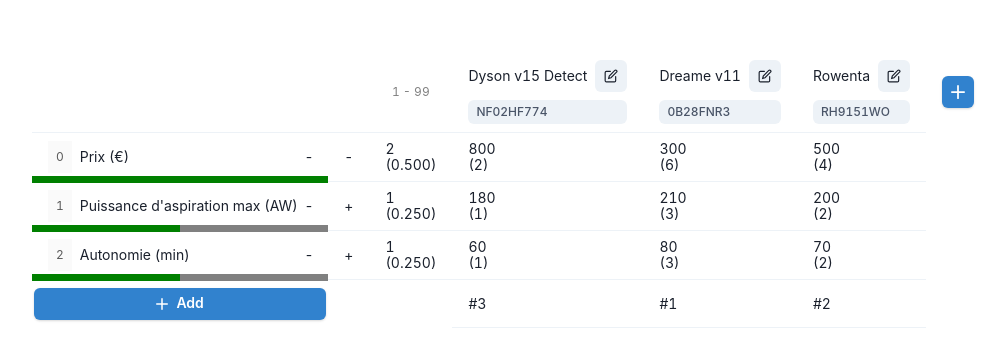
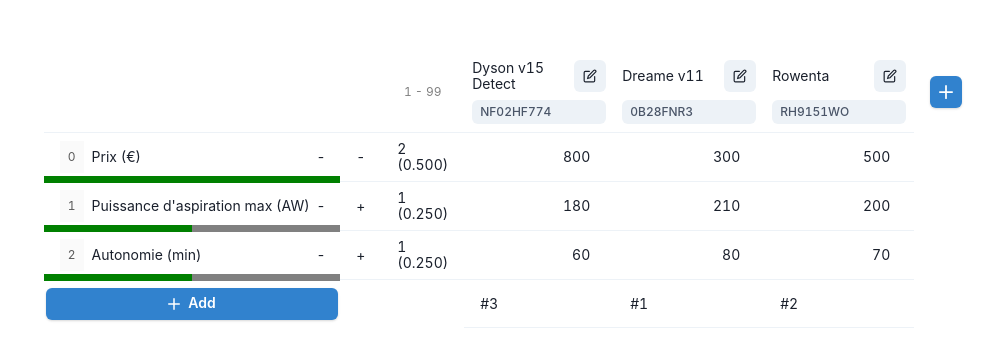
Before and after one commit to MjStryker/multi-criteria-decision-making-app, a React (Create React App) app: page / in a window 1280 px wide. Shown: the part 210-570 px from the top of the page, without its empty margins (129-1134 px from the left). Built offline with nearby package versions, Linux system fonts and the light colour scheme.

Commit message:
Editable inputs

```diff
--- a/src/components/Comparator/DataTable.tsx
+++ b/src/components/Comparator/DataTable.tsx
@@ -79,7 +79,7 @@ const DataTable = () => {
     // eslint-disable-next-line react-hooks/exhaustive-deps
   }, [rankedProducts]);
 
-  const { addProductWithCriteria, setProductCriteriaValue } =
+  const { addProductWithCriteria, setProductCriterionValue } =
     useHandleProductsWithCriteria(
       productsWithCriteria,
       onSetProductsWithCriteria
@@ -123,7 +123,7 @@ const DataTable = () => {
           productsWithCriteria={productsWithCriteria}
           updateCriterion={updateCriterion}
           removeCriterion={removeCriterion}
-          setProductCriteriaValue={setProductCriteriaValue}
+          setProductCriterionValue={setProductCriterionValue}
         />
 
         <TableFooter
--- a/src/components/Comparator/Table/Body/Cells/CriterionProductValueCell.tsx
+++ b/src/components/Comparator/Table/Body/Cells/CriterionProductValueCell.tsx
@@ -1,141 +1,92 @@
+import {
+  Editable,
+  EditableInput,
+  EditablePreview,
+  Input,
+  Td,
+  Tooltip,
+  useColorModeValue,
+} from "@chakra-ui/react";
 import { deepEqual, isDefined } from "../../../../../utils/objects";
-import { useLayoutEffect, useRef, useState } from "react";
+import {
+  isValidNonEmptyString,
+  parseStringAsNumber,
+} from "../../../../../utils/strings";
+import { useEffect, useLayoutEffect, useRef, useState } from "react";
+import useHandleProductsWithCriteria, {
+  useHandleProductsWithCriteriaFunctions,
+} from "../../../../../hooks/data/useHandleProductsWithCriteria";
 
 import { TCriterion } from "../../../../../types/criteria";
 import { TProduct } from "../../../../../types/products";
 import { TProductWithCriterion } from "../../../../../types/productsWithCriteria";
-import { Td } from "@chakra-ui/react";
 import { isValidNumber } from "../../../../../utils/numbers";
 import { minWidth } from "../../../../../styles/tables/tableCell";
-import { parseStringAsNumber } from "../../../../../utils/strings";
-import useClickOutside from "../../../../../hooks/useClickOutside";
-import useHandleProductsWithCriteria from "../../../../../hooks/data/useHandleProductsWithCriteria";
 
 type CriterionProductValueCellProps = {
   criterion: TCriterion;
   product: TProduct;
-  criteriaProductValue: TProductWithCriterion | null;
-  setProductCriteriaValue: ReturnType<
-    typeof useHandleProductsWithCriteria
-  >["setProductCriteriaValue"];
+  criterionProductValue: TProductWithCriterion | null;
+  setProductCriterionValue: useHandleProductsWithCriteriaFunctions["setProductCriterionValue"];
 };
 
-const CriterionProductValueCell = (props: CriterionProductValueCellProps) => {
-  const cellRef = useRef<HTMLTableCellElement>(null);
-  const inputRef = useRef<HTMLInputElement>(null);
+const CriterionProductValueCell = ({
+  criterion,
+  product,
+  criterionProductValue,
+  setProductCriterionValue,
+}: CriterionProductValueCellProps) => {
+  const getValueFromProps = () =>
+    isValidNumber(criterionProductValue?.value)
+      ? criterionProductValue?.value?.toString() || null
+      : null;
 
-  const cellId = `value-${props.criteriaProductValue?.id}`;
-
-  const [editMode, setEditMode] = useState(false);
-
-  const currentValue = props.criteriaProductValue?.value ?? null;
-
-  const [criterionProductNewValue, setCriterionProductNewValue] =
-    useState(currentValue);
-
-  const valueChanged = !deepEqual(criterionProductNewValue, currentValue);
+  const [value, setValue] = useState<string | null>(getValueFromProps);
 
   /**
-   * Forces focus on input when entering edit mode state
+   * * Sync local state on props change
    */
-  useLayoutEffect(() => {
-    if (editMode) {
-      inputRef.current?.focus();
-    }
-  }, [editMode]);
+  useEffect(() => {
+    setValue(getValueFromProps);
+    return () => setValue(null);
+    // eslint-disable-next-line react-hooks/exhaustive-deps
+  }, [criterionProductValue]);
 
-  const handleClickOnCell = () => {
-    if (!editMode) {
-      console.log(`[ Cell ] Selected cell ${cellId}`);
-      setCriterionProductNewValue(currentValue);
-      setEditMode(true);
-    }
+  /**
+   * * Handle Inputs change / validation
+   */
+  const onChange = (nextValue: string) => {
+    setValue(nextValue);
   };
 
-  const handleClickOutsideCell = () => {
-    if (editMode) {
-      console.log(`[ Cell ] Clicked away from cell ${cellId}`);
-      applyChanges();
-      closeEditMode();
-    }
-  };
+  const onSubmit = () => {
+    const newValue = isValidNonEmptyString(value)
+      ? parseStringAsNumber(value as string)
+      : null;
 
-  useClickOutside(cellRef, handleClickOutsideCell);
-
-  const applyChanges = () => {
-    if (valueChanged) {
-      console.log("[ Cell ] Update value:", {
-        old: { value: currentValue },
-        new: { value: criterionProductNewValue },
-      });
-
-      props.setProductCriteriaValue(
-        props.product,
-        props.criterion,
-        criterionProductNewValue
-      );
-    }
-  };
-
-  const closeEditMode = () => {
-    inputRef.current?.blur();
-    setEditMode(false);
+    setProductCriterionValue(product, criterion, newValue);
   };
 
   return (
-    <Td ref={cellRef} onClick={handleClickOnCell}>
-      <div
-        style={{
-          margin: -8,
-          padding: editMode ? 0 : 8,
-          width: "100%",
-        }}
-      >
-        {editMode ? (
-          <input
-            ref={inputRef}
-            type="number"
-            value={
-              isValidNumber(criterionProductNewValue)
-                ? criterionProductNewValue
-                : ""
-            }
-            onChange={(e) =>
-              setCriterionProductNewValue(parseStringAsNumber(e.target.value))
-            }
-            onKeyUp={(e) => {
-              switch (e.key) {
-                case "Enter":
-                  applyChanges();
-                  closeEditMode();
-                  break;
-                case "Escape":
-                  if (valueChanged) {
-                    console.log("[ Cell ] Abort changes:", {
-                      current: currentValue,
-                      abort: criterionProductNewValue,
-                    });
-                    setCriterionProductNewValue(currentValue);
-                  }
-                  closeEditMode();
-                  break;
-              }
-            }}
-            style={{
-              width: minWidth,
-              padding: "7px 6px",
-            }}
-          />
-        ) : (
-          <div>
-            <div>{isValidNumber(currentValue) ? currentValue : "-"}</div>
+    <Td isNumeric>
+      <Editable value={value || "-"} onChange={onChange} onSubmit={onSubmit}>
+        <EditablePreview
+          py={2}
+          px={2}
+          w="full"
+          _hover={{
+            background: useColorModeValue("gray.100", "gray.700"),
+          }}
+        />
 
-            {isDefined(props.criteriaProductValue?.criterionRankPts) ? (
-              <div>({props.criteriaProductValue?.criterionRankPts ?? "-"})</div>
-            ) : null}
-          </div>
-        )}
-      </div>
+        <Input
+          as={EditableInput}
+          type="number"
+          borderRadius="base"
+          size="sm"
+          px={2}
+        />
+      </Editable>
     </Td>
   );
 };
--- a/src/components/Comparator/Table/Body/TableBody.tsx
+++ b/src/components/Comparator/Table/Body/TableBody.tsx
@@ -3,36 +3,42 @@ import { TProduct } from "../../../../types/products";
 import { TProductWithCriterion } from "../../../../types/productsWithCriteria";
 import TableBodyRow from "./TableBodyRow";
 import { getCriteriaMaxWeight } from "../../../../utils/criteria/criteria";
-import useHandleCriteria from "../../../../hooks/data/useHandleCriteria";
-import useHandleProductsWithCriteria from "../../../../hooks/data/useHandleProductsWithCriteria";
+import { useHandleCriteriaFunctions } from "../../../../hooks/data/useHandleCriteria";
+import { useHandleProductsWithCriteriaFunctions } from "../../../../hooks/data/useHandleProductsWithCriteria";
+import { useMemo } from "react";
 
 type TableBodyProps = {
   criteria: TCriterion[];
   products: TProduct[];
   productsWithCriteria: TProductWithCriterion[];
-  updateCriterion: ReturnType<typeof useHandleCriteria>["updateCriterion"];
-  removeCriterion: ReturnType<typeof useHandleCriteria>["removeCriterion"];
-  setProductCriteriaValue: ReturnType<
-    typeof useHandleProductsWithCriteria
-  >["setProductCriteriaValue"];
+  updateCriterion: useHandleCriteriaFunctions["updateCriterion"];
+  removeCriterion: useHandleCriteriaFunctions["removeCriterion"];
+  setProductCriterionValue: useHandleProductsWithCriteriaFunctions["setProductCriterionValue"];
 };
 
-const TableBody = (props: TableBodyProps) => {
-  const maxWeight = getCriteriaMaxWeight(props.criteria);
+const TableBody = ({
+  criteria,
+  products,
+  productsWithCriteria,
+  updateCriterion,
+  removeCriterion,
+  setProductCriterionValue,
+}: TableBodyProps) => {
+  const maxWeight = useMemo(() => getCriteriaMaxWeight(criteria), [criteria]);
 
   return (
     <tbody>
-      {props.criteria.map((criterion, rowIdx) => (
+      {criteria.map((criterion, rowIdx) => (
         <TableBodyRow
           key={criterion.id}
           criterion={criterion}
           maxWeight={maxWeight}
-          products={props.products}
-          productsWithCriteria={props.productsWithCriteria}
+          products={products}
+          productsWithCriteria={productsWithCriteria}
           rowIdx={rowIdx}
-          updateCriterion={props.updateCriterion}
-          removeCriterion={props.removeCriterion}
-          setProductCriteriaValue={props.setProductCriteriaValue}
+          updateCriterion={updateCriterion}
+          removeCriterion={removeCriterion}
+          setProductCriterionValue={setProductCriterionValue}
         />
       ))}
     </tbody>
--- a/src/components/Comparator/Table/Body/TableBodyRow.tsx
+++ b/src/components/Comparator/Table/Body/TableBodyRow.tsx
@@ -8,8 +8,8 @@ import { TCriterion } from "../../../../types/criteria";
 import { TProduct } from "../../../../types/products";
 import { TProductWithCriterion } from "../../../../types/productsWithCriteria";
 import { createEmptyProductCriterionValue } from "../../../../utils/productsWithCriteria/productsWithCriteria";
-import useHandleCriteria from "../../../../hooks/data/useHandleCriteria";
-import useHandleProductsWithCriteria from "../../../../hooks/data/useHandleProductsWithCriteria";
+import { useHandleCriteriaFunctions } from "../../../../hooks/data/useHandleCriteria";
+import { useHandleProductsWithCriteriaFunctions } from "../../../../hooks/data/useHandleProductsWithCriteria";
 
 type TableBodyRowProps = {
   criterion: TCriterion;
@@ -17,60 +17,67 @@ type TableBodyRowProps = {
   productsWithCriteria: TProductWithCriterion[];
   rowIdx: number;
   maxWeight: number;
-  updateCriterion: ReturnType<typeof useHandleCriteria>["updateCriterion"];
-  removeCriterion: ReturnType<typeof useHandleCriteria>["removeCriterion"];
-  setProductCriteriaValue: ReturnType<
-    typeof useHandleProductsWithCriteria
-  >["setProductCriteriaValue"];
+  updateCriterion: useHandleCriteriaFunctions["updateCriterion"];
+  removeCriterion: useHandleCriteriaFunctions["removeCriterion"];
+  setProductCriterionValue: useHandleProductsWithCriteriaFunctions["setProductCriterionValue"];
 };
 
-const TableBodyRow = (props: TableBodyRowProps) => {
+const TableBodyRow = ({
+  criterion,
+  products,
+  productsWithCriteria,
+  rowIdx,
+  maxWeight,
+  updateCriterion,
+  removeCriterion,
+  setProductCriterionValue,
+}: TableBodyRowProps) => {
   return (
-    <Tr key={props.criterion.id}>
+    <Tr key={criterion.id}>
       {/*
        * CRITERION - NAME / UNIT
        */}
       <CriterionNameUnitCell
-        criterion={props.criterion}
-        rowIdx={props.rowIdx}
-        maxWeight={props.maxWeight}
-        updateCriterion={props.updateCriterion}
-        removeCriterion={props.removeCriterion}
+        criterion={criterion}
+        rowIdx={rowIdx}
+        maxWeight={maxWeight}
+        updateCriterion={updateCriterion}
+        removeCriterion={removeCriterion}
       />
 
       {/*
        * CRITERION - BENEFICIAL
        */}
       <CriterionBeneficialCell
-        criterion={props.criterion}
-        updateCriterion={props.updateCriterion}
+        criterion={criterion}
+        updateCriterion={updateCriterion}
       />
 
       {/*
        * CRITERION - WEIGHT
        */}
       <CriterionWeightCell
-        criterion={props.criterion}
-        updateCriterion={props.updateCriterion}
+        criterion={criterion}
+        updateCriterion={updateCriterion}
       />
 
       {/*
        * PRODUCTS - CRITERION VALUES
        */}
-      {props.products.map((product, productColumnIdx) => {
-        const criteriaProductValue =
-          props.productsWithCriteria.find(
+      {products.map((product) => {
+        const criterionProductValue =
+          productsWithCriteria.find(
             ({ criterionId: criteriaId, productId }) =>
-              criteriaId === props.criterion.id && productId === product.id
-          ) ?? createEmptyProductCriterionValue(product, props.criterion);
+              criteriaId === criterion.id && productId === product.id
+          ) ?? createEmptyProductCriterionValue(product, criterion);
 
         return (
           <CriterionProductValueCell
-            key={criteriaProductValue.id}
-            criterion={props.criterion}
+            key={criterionProductValue.id}
+            criterion={criterion}
             product={product}
-            criteriaProductValue={criteriaProductValue}
-            setProductCriteriaValue={props.setProductCriteriaValue}
+            criterionProductValue={criterionProductValue}
+            setProductCriterionValue={setProductCriterionValue}
           />
         );
       })}
--- a/src/components/Comparator/Table/Header/EditProductForm.tsx
+++ b/src/components/Comparator/Table/Header/EditProductForm.tsx
@@ -50,10 +50,10 @@ const EditProductForm = ({
   /**
    * * Handle Inputs change
    */
-  const handleNameChange = (e: FormEvent<HTMLInputElement>) =>
+  const onNameChange = (e: FormEvent<HTMLInputElement>) =>
     setName(e.currentTarget.value);
 
-  const handleReferenceChange = (e: FormEvent<HTMLInputElement>) =>
+  const onReferenceChange = (e: FormEvent<HTMLInputElement>) =>
     setReference(e.currentTarget.value);
 
   /**
@@ -77,13 +77,13 @@ const EditProductForm = ({
   /**
    * * Form
    */
-  const handleSubmit = (e: FormEvent<HTMLFormElement>) => {
+  const onSubmit = (e: FormEvent<HTMLFormElement>) => {
     e.preventDefault();
     onSave();
   };
 
   return (
-    <form onSubmit={handleSubmit}>
+    <form onSubmit={onSubmit}>
       <Stack spacing={4}>
         <TextInput
           label="Name"
@@ -91,7 +91,7 @@ const EditProductForm = ({
           ref={firstFieldRef}
           type="text"
           value={name}
-          onChange={handleNameChange}
+          onChange={onNameChange}
           isDisabled={confirmDelete}
           // defaultValue={}
         />
@@ -101,7 +101,7 @@ const EditProductForm = ({
           id="product-reference"
           type="text"
           value={reference}
-          onChange={handleReferenceChange}
+          onChange={onReferenceChange}
           isDisabled={confirmDelete}
           // defaultValue={}
         />
--- a/src/components/Comparator/Table/Header/TableHeader.tsx
+++ b/src/components/Comparator/Table/Header/TableHeader.tsx
@@ -4,6 +4,7 @@ import {
   Flex,
   HStack,
   IconButton,
+  SimpleGrid,
   Tag,
   Td,
   Text,
@@ -65,23 +66,26 @@ const TableHeader = ({
          */}
         {products.map((product, idx) => {
           return (
-            <Td key={product.id}>
+            <Td key={product.id} w="150px" maxW="150px" px={2}>
               <VStack className="CellContainer" alignItems="stretch">
-                <HStack
+                <SimpleGrid
                   className="FirstRowContainer"
-                  flex={1}
-                  flexDirection="row"
-                  justifyContent="space-between"
+                  templateColumns="1fr auto"
                   alignItems="center"
+                  gap={1}
                 >
-                  <Text>{product.name ?? `Produit ${idx + 1}`}</Text>
+                  <Text whiteSpace="break-spaces" wordBreak="break-word">
+                    {product.name ?? `Produit ${idx + 1}`}
+                  </Text>
 
-                  <EditProductButton
-                    product={product}
-                    updateProduct={updateProduct}
-                    removeProduct={removeProduct}
-                  />
-                </HStack>
+                  <Box>
+                    <EditProductButton
+                      product={product}
+                      updateProduct={updateProduct}
+                      removeProduct={removeProduct}
+                    />
+                  </Box>
+                </SimpleGrid>
 
                 <Tag color="gray.600" fontSize="xs">
                   {product.reference}
--- a/src/hooks/data/useHandleCriteria.ts
+++ b/src/hooks/data/useHandleCriteria.ts
@@ -7,6 +7,8 @@ import { TCriterion } from "../../types/criteria";
 import { TProduct } from "../../types/products";
 import { createEmptyProductCriterionValue } from "../../utils/productsWithCriteria/productsWithCriteria";
 import useHandleProductsWithCriteria from "./useHandleProductsWithCriteria";
+
+export type useHandleCriteriaFunctions = ReturnType<typeof useHandleCriteria>;
 
 const useHandleCriteria = (
   setCriteria: React.Dispatch<React.SetStateAction<TCriterion[]>>,
--- a/src/hooks/data/useHandleProductsWithCriteria.ts
+++ b/src/hooks/data/useHandleProductsWithCriteria.ts
@@ -2,6 +2,10 @@ import { TCriterion } from "../../types/criteria";
 import { TProduct } from "../../types/products";
 import { TProductWithCriterion } from "../../types/productsWithCriteria";
 import { createEmptyProductCriterionValue } from "../../utils/productsWithCriteria/productsWithCriteria";
+
+export type useHandleProductsWithCriteriaFunctions = ReturnType<
+  typeof useHandleProductsWithCriteria
+>;
 
 const useHandleProductsWithCriteria = (
   productsWithCriteria: TProductWithCriterion[],
@@ -44,7 +48,7 @@ const useHandleProductsWithCriteria = (
 
   return {
     addProductWithCriteria,
-    setProductCriteriaValue: setProductCriterionValue,
+    setProductCriterionValue,
     removeProductWithCriteria,
   };
 };
```
